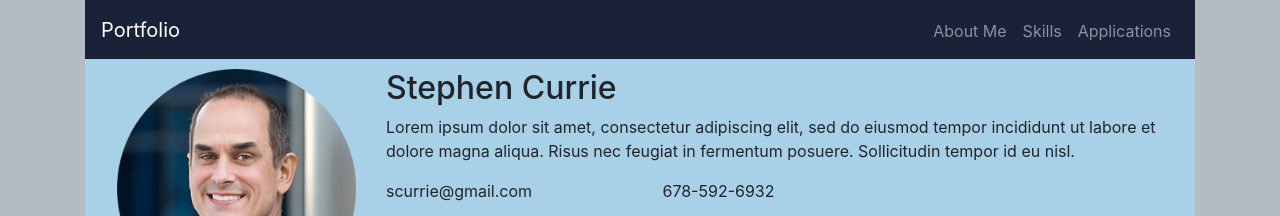
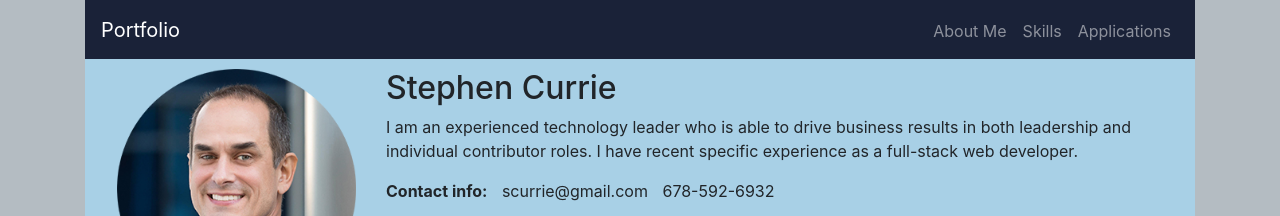
Before and after one commit to stephencurrie/portfolio, a plain HTML site: page index.html in a window 1280 px wide. Shown: the top 216 px of the page. Drawn offline with nearby package versions, Linux system fonts and the light colour scheme.

Commit message:
updated readme

```diff
--- a/index.html
+++ b/index.html
@@ -66,10 +66,10 @@
           </div>
           <div class="col-md-9">
             <h2>Stephen Currie</h2>
-            <p>Lorem ipsum dolor sit amet, consectetur adipiscing elit, sed do eiusmod tempor incididunt ut labore et dolore magna aliqua. Risus nec feugiat in fermentum posuere. Sollicitudin tempor id eu nisl.</p>
+            <p>I am an experienced technology leader who is able to drive business results in both leadership and individual contributor roles. I have recent specific experience as a full-stack web developer.</p>
             <div>
               <p  class="contactinfo">
-            <span>scurrie@gmail.com</span><span>678-592-6932</span>
+            <strong>Contact info:</strong><span>scurrie@gmail.com</span><span>678-592-6932</span>
             </p>
           </div>
             <div class="icons">
```
Also changed, not shown: assets/images/port_screen.png, 1 other file.
